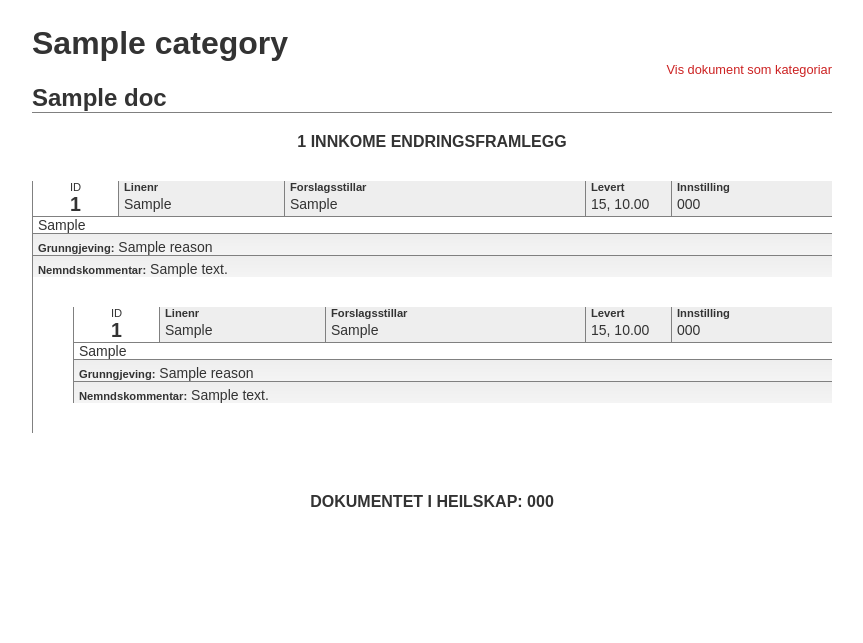
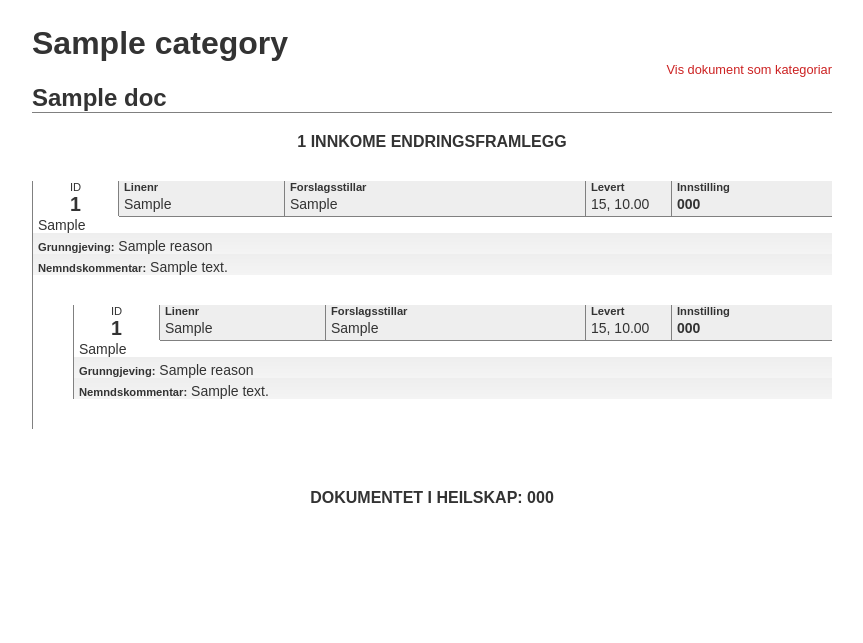
Before and after one commit to Velmont/landsmotesys, a Django app: template templates/framlegg/cat_view.html in a window 1280 px wide. Shown: the part 166-809 px from the top of the page, without its empty margins (208-1071 px from the left). Run offline with Django 3.2, Linux system fonts and the light colour scheme; tables that the repository leaves empty hold one stand-in row (values such as "Sample post"); the template is opened without the code that fills it: values that come from a table or form of the project are taken from there, most other values are stand-ins (such as "Sample title", 1, 10 or a date in 2020).

Commit message:
Gjorde framleggsvisning endå finare

```diff
--- a/htdocs/web/style.css
+++ b/htdocs/web/style.css
@@ -54,11 +54,11 @@ table.framlegg { margin: 30px 0; border-left: 1px solid gray; }
 /* Framleggsvisning i dokumentet */
 .info td { background-color: #eee; }
 .framlegg th { border-bottom: none; border-color: gray; }
-td.text { border: 1px solid gray; background-color: transparent; }
+td.text { border-top: 1px solid gray; background-color: transparent; }
 th.id, td.id { background-color: transparent; text-align: center; }
 th.id { color: #333; font-weight: normal; font-size: 0.8em; }
-td.id { font-size: 1.4em; font-weight: bold; }
-.framlegg .nemnddesc, .framlegg .reason { background: url('bilete/eee-to-fff.png') repeat-x #fff; border-top: 1px solid gray; }
+td.id { font-size: 1.4em; font-weight: bold; border-bottom: 1px solid transparent; }
+.framlegg .nemnddesc, .framlegg .reason { background: url('bilete/eee-to-fff.png') repeat-x #fff; }
 .framlegg .head strong { font-size: 0.8em; }
 .framlegg p.head { margin: 5px 0 0; }
 
--- a/templates/framlegg/patch_list_part.html
+++ b/templates/framlegg/patch_list_part.html
@@ -11,7 +11,7 @@
    <td>{{ patch.line_no }}
    <td>{{ patch.backed_by }}
    <td>{{ patch.created|date:"d, H.i" }}
-   <td>{{ patch.get_nemnd_accepted_display }}
+   <td><strong>{{ patch.get_nemnd_accepted_display }}</strong>
 
  <tr>
    <td colspan="5" class="text">{{ patch.what_to_change|markdown }}
```
